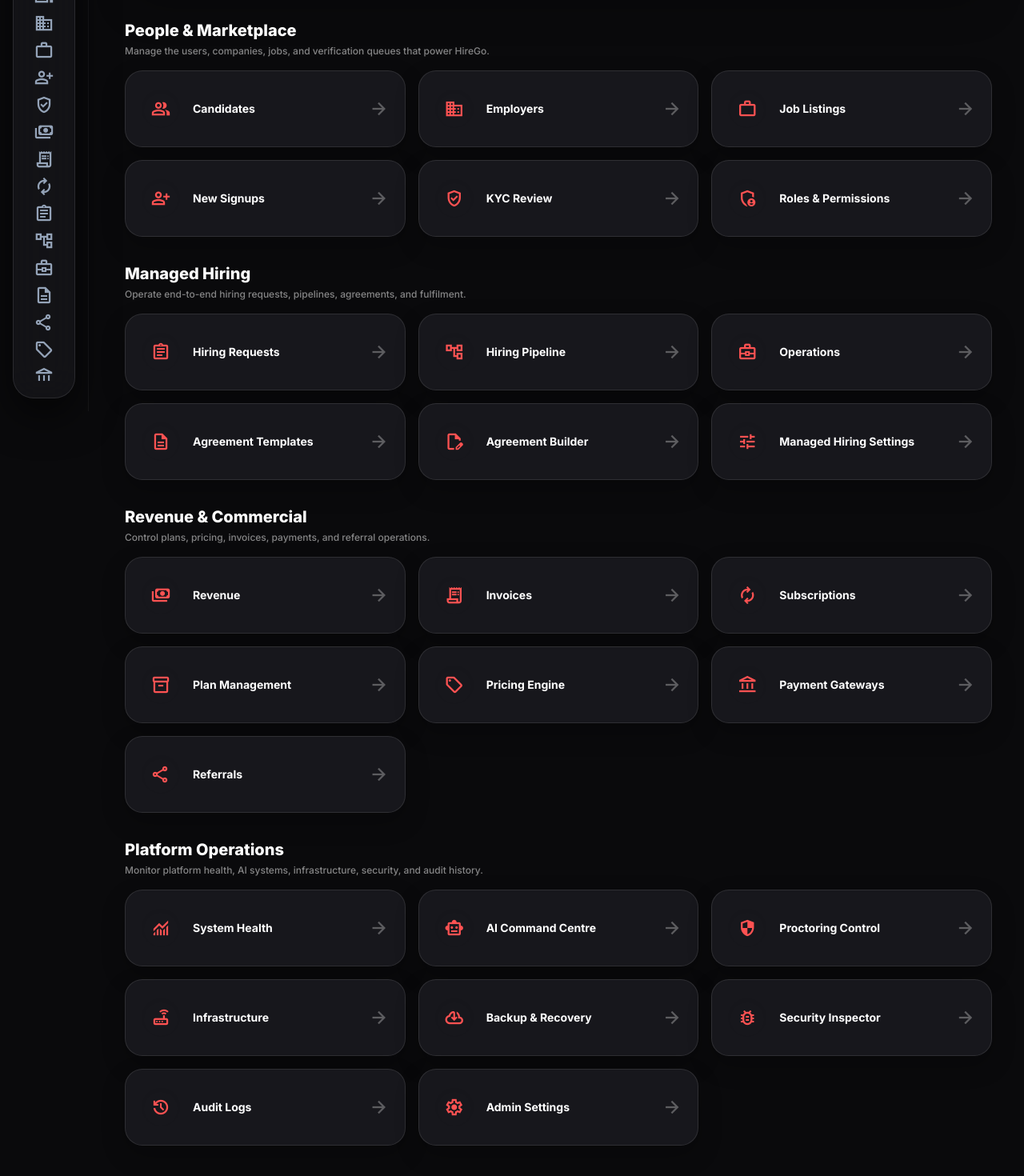
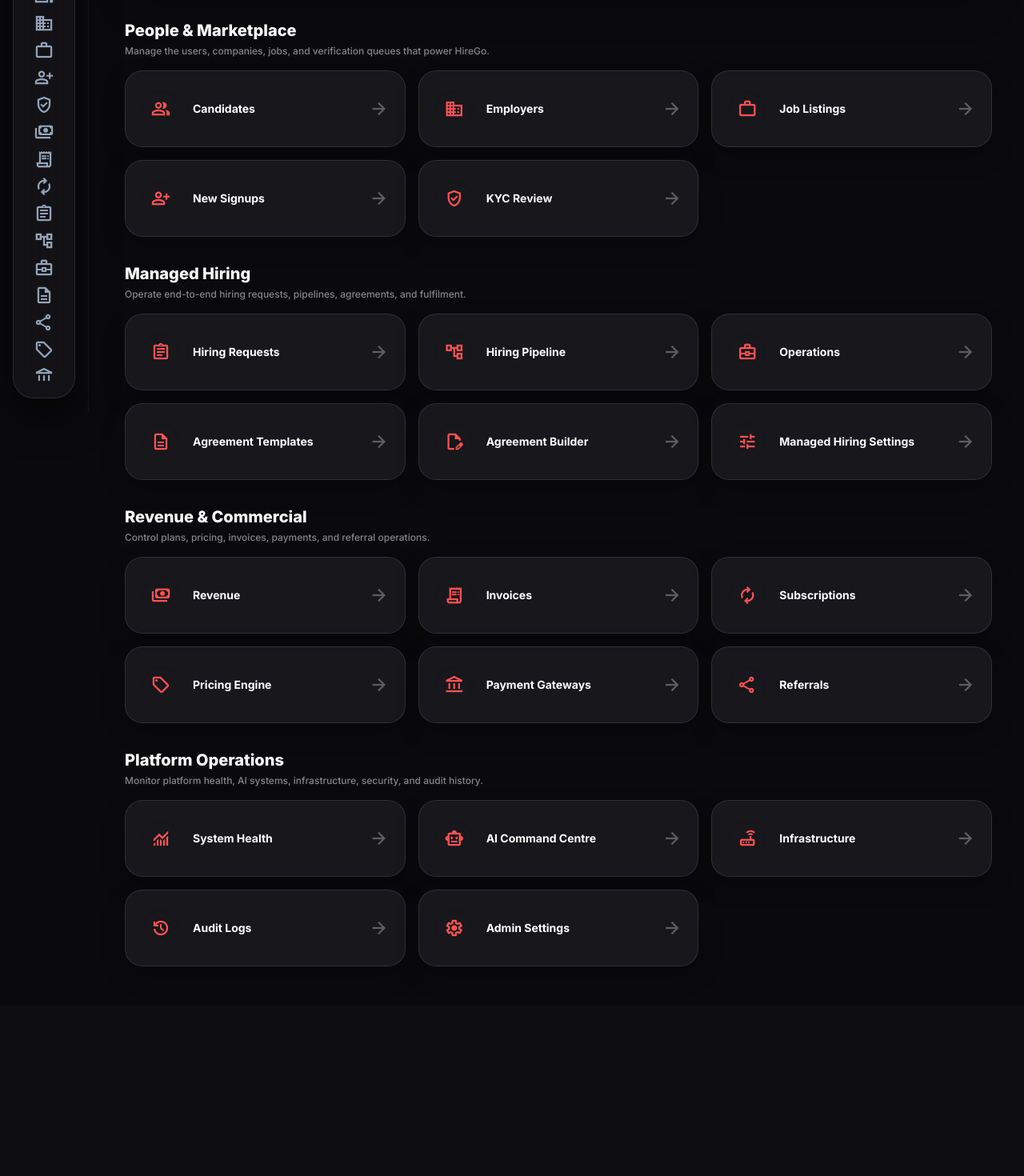
Before and after one commit to hirego1ai-design/hariom-, a Next.js app: page /admin/dashboard in a window 1280 px wide. Shown: the part 286-1756 px from the top of the page at 80% size. After the commit the page ends 1542 px from the top, so only its background shows below. Built offline with nearby package versions, Linux system fonts and the light colour scheme; no server answers.

Commit message:
Remove disabled admin tools from production dashboard navigation

```diff
--- a/src/app/admin/dashboard/page.tsx
+++ b/src/app/admin/dashboard/page.tsx
@@ -14,7 +14,6 @@ const sections = [
       ["Job Listings", "/admin/jobs", "work"],
       ["New Signups", "/admin/signups", "person_add"],
       ["KYC Review", "/admin/document-verification", "verified_user"],
-      ["Roles & Permissions", "/admin/roles", "admin_panel_settings"],
     ],
   },
   {
@@ -36,7 +35,6 @@ const sections = [
       ["Revenue", "/admin/revenue", "payments"],
       ["Invoices", "/admin/invoices", "receipt_long"],
       ["Subscriptions", "/admin/subscriptions", "autorenew"],
-      ["Plan Management", "/admin/settings/plan-management", "inventory_2"],
       ["Pricing Engine", "/admin/pricing-engine", "sell"],
       ["Payment Gateways", "/admin/payment-gateways", "account_balance"],
       ["Referrals", "/admin/referrals", "share"],
@@ -48,10 +46,7 @@ const sections = [
     items: [
       ["System Health", "/admin/system-health", "monitoring"],
       ["AI Command Centre", "/admin/ai-command-centre-dashboard", "smart_toy"],
-      ["Proctoring Control", "/admin/proctoring-control-panel", "security"],
       ["Infrastructure", "/admin/system/infrastructure", "router"],
-      ["Backup & Recovery", "/admin/system/backup-recovery", "cloud_download"],
-      ["Security Inspector", "/admin/security/vulnerability-inspector", "bug_report"],
       ["Audit Logs", "/admin/settings/audit-log", "history"],
       ["Admin Settings", "/admin/settings/hub", "settings"],
     ],
```
